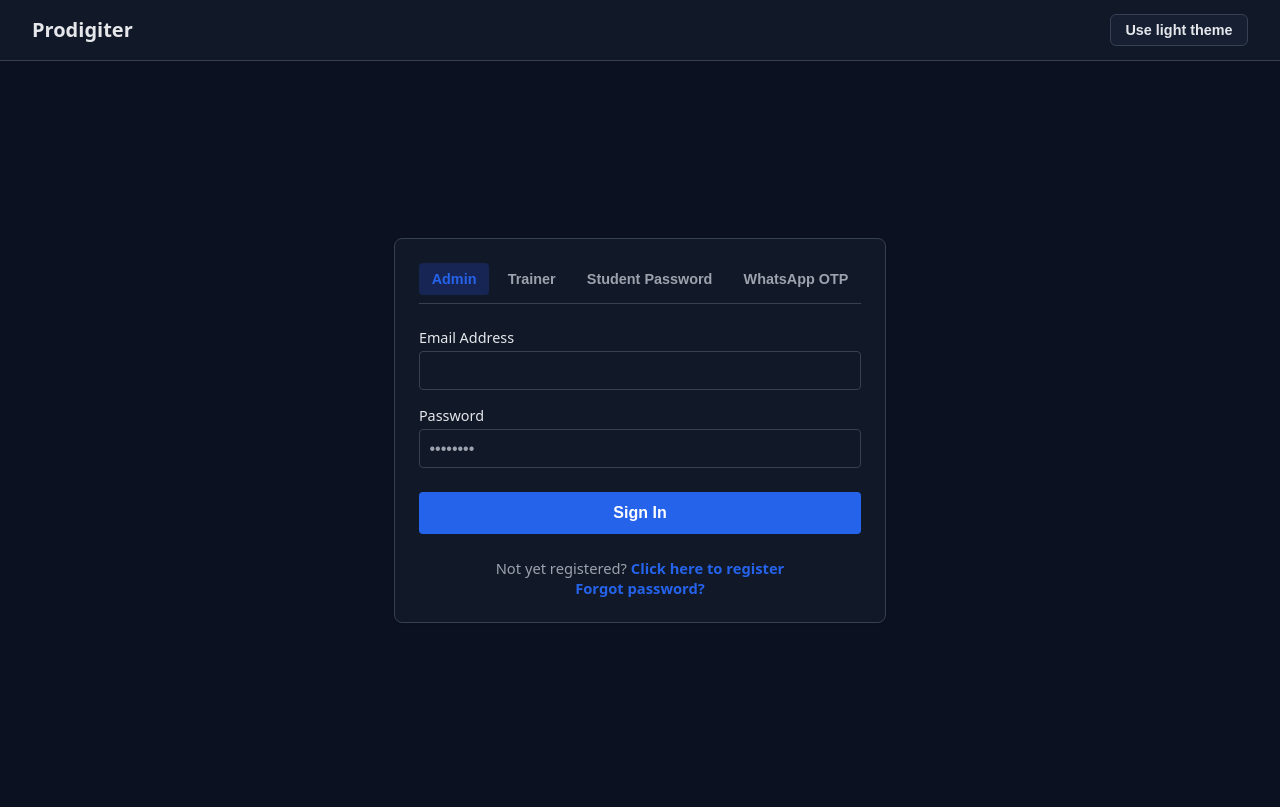
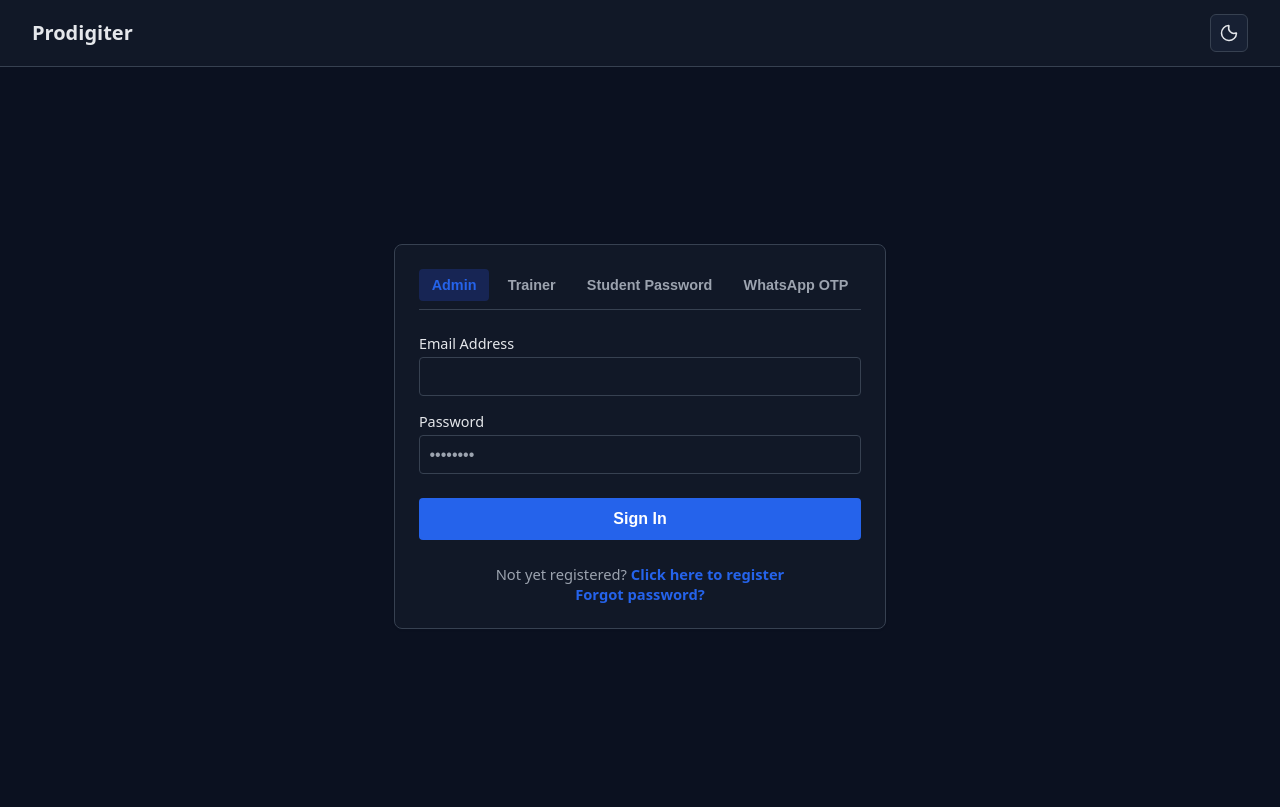
Before and after one commit to Daksh200526/Prodigiter-LMS-portal, a FastAPI app: page / in a window 1280 px wide. Before the commit the page ends 623 px from the top, so only its background shows below. Run offline with FastAPI, Linux system fonts and the light colour scheme; parts of the project's set-up code (start-up, migrations or seed data) failed here and were passed over.

Commit message:
updated the theme

```diff
--- a/templates/index.html
+++ b/templates/index.html
@@ -27,6 +27,16 @@
       --link: #93c5fd;
       --link-background: #172554;
       --link-border: #1e3a8a;
+      --metric-bg: #1f2937;
+      --metric-pending-bg: #422006;
+      --badge-success-bg: #14532d;
+      --badge-success-text: #bbf7d0;
+      --badge-warning-bg: #713f12;
+      --badge-warning-text: #fef3c7;
+      --badge-neutral-bg: #374151;
+      --badge-neutral-text: #e5e7eb;
+      --badge-danger-bg: #7f1d1d;
+      --badge-danger-text: #fecaca;
       --border: #374151;
       --sidebar-w: 320px;
     }
@@ -83,6 +103,23 @@
     }
     .profile-link-btn:hover {
       background: var(--surface-hover);
+    }
+    .theme-toggle-btn {
+      display: inline-flex;
+      width: 2.4rem;
+      height: 2.4rem;
+      align-items: center;
+      justify-content: center;
+      padding: 0;
+    }
+    .theme-toggle-btn svg {
+      width: 1.25rem;
+      height: 1.25rem;
+      fill: none;
+      stroke: currentColor;
+      stroke-linecap: round;
+      stroke-linejoin: round;
+      stroke-width: 1.8;
     }
     .logout-btn {
       background: #fee2e2;
@@ -636,12 +683,15 @@
     }
     :root[data-theme="dark"] [style*="color: #64748b"],
     :root[data-theme="dark"] [style*="color:#64748b"],
+    :root[data-theme="dark"] [style*="color: rgb(100, 116, 139)"],
     :root[data-theme="dark"] [style*="color: #475569"],
-    :root[data-theme="dark"] [style*="color:#475569"] {
+    :root[data-theme="dark"] [style*="color:#475569"],
+    :root[data-theme="dark"] [style*="color: rgb(71, 85, 105)"] {
       color: var(--text-muted) !important;
     }
     :root[data-theme="dark"] [style*="color: #1e293b"],
-    :root[data-theme="dark"] [style*="color:#1e293b"] {
+    :root[data-theme="dark"] [style*="color:#1e293b"],
+    :root[data-theme="dark"] [style*="color: rgb(30, 41, 59)"] {
       color: var(--text) !important;
     }
     :root[data-theme="dark"] [style*="color:#b91c1c"],
@@ -705,7 +755,7 @@
 <header>
   <h2 style="margin: 0; font-size: 1.25rem;">Prodigiter</h2>
   <div class="nav-actions">
-    <button id="theme-toggle-btn" class="profile-link-btn" type="button" aria-label="Switch to light theme" onclick="toggleTheme()">Use light theme</button>
+    <button id="theme-toggle-btn" class="profile-link-btn theme-toggle-btn" type="button" aria-label="Switch to light theme" title="Switch to light theme" onclick="toggleTheme()"></button>
     <button id="profile-btn" class="profile-link-btn hidden" onclick="openProfileModal()">My Profile</button>
     <button id="logout-btn" class="logout-btn hidden" onclick="handleLogout()">Logout</button>
   </div>
@@ -1550,9 +1600,12 @@
     const theme = document.documentElement.dataset.theme;
     const nextTheme = theme === 'dark' ? 'light' : 'dark';
     const button = document.getElementById('theme-toggle-btn');
-    button.textContent = `Use ${nextTheme} theme`;
+    const icon = theme === 'dark'
+      ? '<svg viewBox="0 0 24 24" aria-hidden="true"><path d="M20.985 12.486a9 9 0 1 1-9.473-9.472c.405-.022.617.463.402.807a6.5 6.5 0 0 0 8.268 8.268c.344-.215.829-.003.803.397z"/></svg>'
+      : '<svg viewBox="0 0 24 24" aria-hidden="true"><circle cx="12" cy="12" r="4"/><path d="M12 2v2m0 16v2M4.93 4.93l1.42 1.42m11.3 11.3 1.42 1.42M2 12h2m16 0h2M4.93 19.07l1.42-1.42m11.3-11.3 1.42-1.42"/></svg>';
+    button.innerHTML = icon;
     button.setAttribute('aria-label', `Switch to ${nextTheme} theme`);
-    button.setAttribute('aria-pressed', String(theme === 'light'));
+    button.setAttribute('title', `Switch to ${nextTheme} theme`);
   }
 
   function toggleTheme() {
@@ -2283,15 +2336,13 @@
     const metricsContainer = document.getElementById('admin-metrics');
     metricsContainer.replaceChildren();
     [
-      ['Trainers', metrics.total_trainers, '#eff6ff'],
-      ['Students', metrics.total_students, '#eff6ff'],
-      ['Pending Clearance', metrics.pending_student_access_approvals, '#fef3c7']
-    ].forEach(([label, count, background]) => {
+      ['Trainers', metrics.total_trainers, false],
+      ['Students', metrics.total_students, false],
+      ['Pending Clearance', metrics.pending_student_access_approvals, true]
+    ].forEach(([label, count, isPending]) => {
       const metric = document.createElement('div');
-      metric.style.background = background;
-      metric.style.padding = '1rem';
-      metric.style.borderRadius = '6px';
-      metric.style.flex = '1';
+      metric.classList.add('admin-metric');
+      if (isPending) metric.classList.add('admin-metric-pending');
       metric.append(document.createTextNode(`${label}: `));
       const value = document.createElement('strong');
       value.textContent = count;
```
Also changed, not shown: other parts of templates/index.html (+24 -4 lines).
